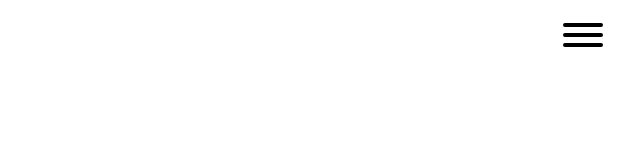
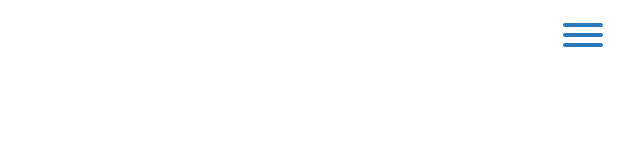
Before and after one commit to OscarAguilarL/portafolio-pablo, a plain HTML site: page index.html in a window 1280 px wide. Shown: the full height of the page, 640-1280 px from the left. Drawn offline with nearby package versions, Linux system fonts and the light colour scheme.

Commit message:
Fix details at layout and color of the menu button

```diff
--- a/assets/css/header.css
+++ b/assets/css/header.css
@@ -43,3 +43,9 @@
   text-transform: uppercase;
   text-decoration: none;
 }
+
+.hamburger-inner,
+.hamburger-inner::before,
+.hamburger-inner::after {
+  background-color: var(--primary) !important;
+}
```
Also changed, not shown: index.html (+1 -1 lines).
